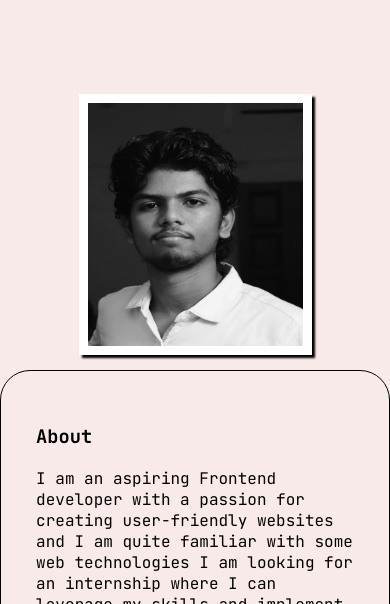
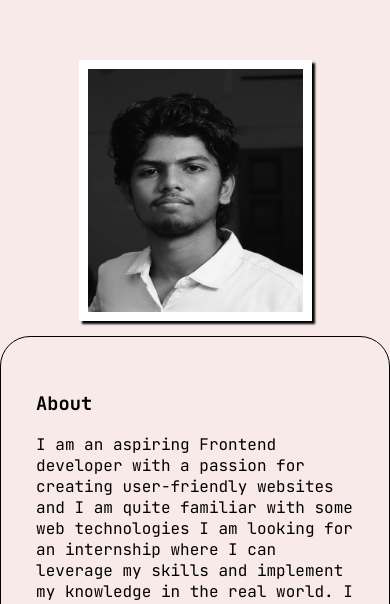
Before and after one commit to B-a-l-aj-i/portfolio, a React (Create React App) app: page / in a window 390 px wide. Shown: the part 877-1481 px from the top of the page. Built offline with nearby package versions, Linux system fonts and the light colour scheme.

Commit message:
almost completed

```diff
--- a/src/components/navbar/About/about.css
+++ b/src/components/navbar/About/about.css
@@ -23,15 +23,13 @@
 @media screen and (max-width:750px) {
 
     .abt{
-    top:115%;
-
+    top:111%;
     width:100%;
     right:0%;
     display:flex;
     flex-direction:column-reverse;
     flex-wrap: wrap;
     align-items: center;
-
     }
     .pic{
         width:215px;
```
